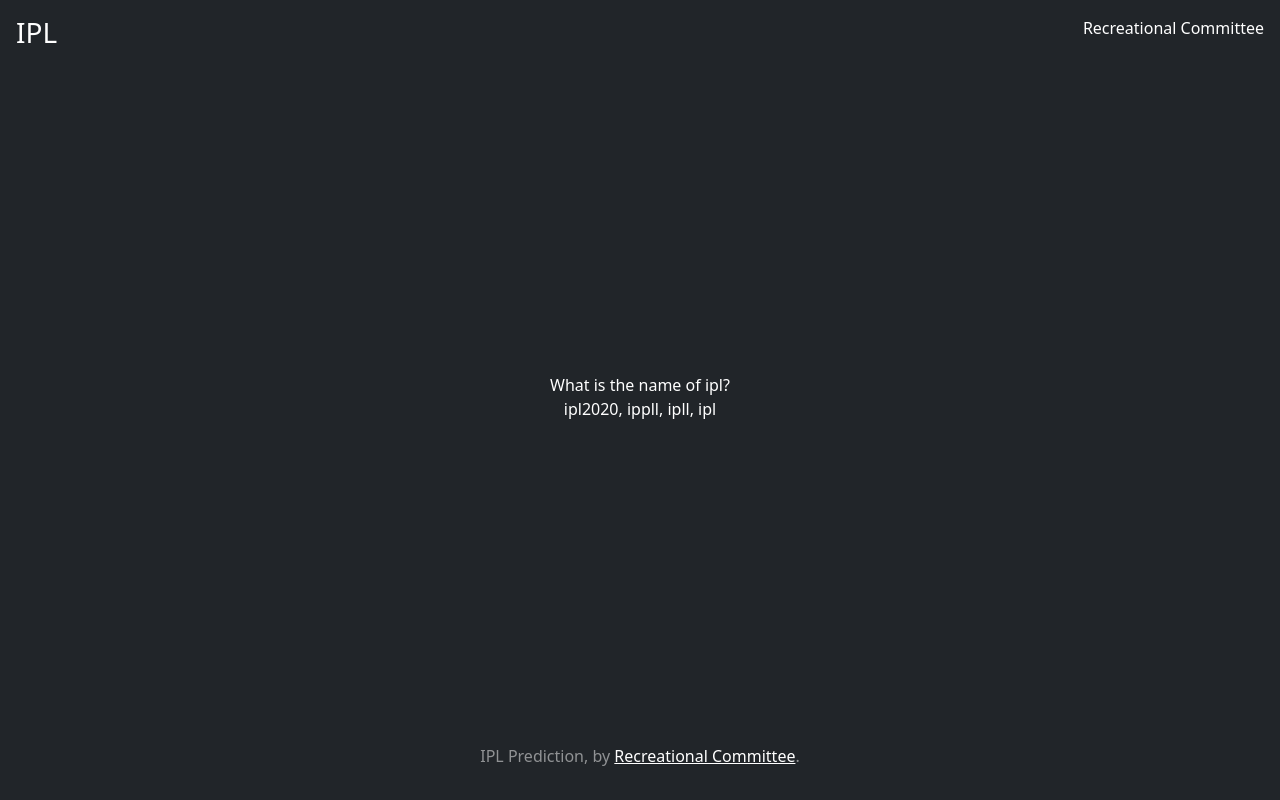
After one commit to inv-midhunbenny/Predict-Grid, a Django app: template PredictGrid/PredictGridApp/templates/poll.html in a window 1280 px wide. The commit adds this page. Run offline with Django 4.2, Linux system fonts and the light colour scheme; the template is opened without the code that fills it: values that come from a table or form of the project are taken from there, others are empty; data comes from the database, SQL or seed files in the repository; both versions use the stored data as it was after the commit; some libraries are stand-ins or nearby versions.

Commit message:
Changes for poll prediction

```diff
--- a/PredictGrid/PredictGridApp/models.py
+++ b/PredictGrid/PredictGridApp/models.py
@@ -47,6 +47,8 @@
     created_at=models.DateField(auto_now_add=True,null=False)
     updated_at=models.DateField(auto_now=True,null=False)
 
+    def __str__(self) -> str:
+       return '{}, {}, {}, {}'.format(self.option4, self.option3, self.option2, self.option1)
     class Meta:
         db_table="option"
 
--- /dev/null
+++ b/PredictGrid/PredictGridApp/templates/poll.html
@@ -0,0 +1,84 @@
+
+<!doctype html>
+<html lang="en" class="h-100">
+  <head>
+    <meta charset="utf-8">
+    <meta name="viewport" content="width=device-width, initial-scale=1">
+    <meta name="description" content="">
+    <meta name="author" content="Mark Otto, Jacob Thornton, and Bootstrap contributors">
+    <meta name="generator" content="Hugo 0.88.1">
+    <title>IPL Prediction - PredictGrid</title>
+
+    <link rel="canonical" href="https://getbootstrap.com/docs/5.1/examples/cover/">
+
+    <link rel="stylesheet" href="https://stackpath.bootstrapcdn.com/bootstrap/4.1.0/css/bootstrap.min.css" integrity="sha384-9gVQ4dYFwwWSjIDZnLEWnxCjeSWFphJiwGPXr1jddIhOegiu1FwO5qRGvFXOdJZ4" crossorigin="anonymous">
+    <!-- Our Custom CSS -->
+    <link href="https://cdn.jsdelivr.net/npm/bootstrap@5.1.3/dist/css/bootstrap.min.css" rel="stylesheet" integrity="sha384-1BmE4kWBq78iYhFldvKuhfTAU6auU8tT94WrHftjDbrCEXSU1oBoqyl2QvZ6jIW3" crossorigin="anonymous">
+    <script src="https://cdn.jsdelivr.net/npm/bootstrap@5.1.3/dist/js/bootstrap.bundle.min.js" integrity="sha384-ka7Sk0Gln4gmtz2MlQnikT1wXgYsOg+OMhuP+IlRH9sENBO0LRn5q+8nbTov4+1p" crossorigin="anonymous"></script>
+    <!-- Font Awesome JS -->
+    <script defer src="https://use.fontawesome.com/releases/v5.0.13/js/solid.js" integrity="sha384-tzzSw1/Vo+0N5UhStP3bvwWPq+uvzCMfrN1fEFe+xBmv1C/AtVX5K0uZtmcHitFZ" crossorigin="anonymous"></script>
+    <script defer src="https://use.fontawesome.com/releases/v5.0.13/js/fontawesome.js" integrity="sha384-6OIrr52G08NpOFSZdxxz1xdNSndlD4vdcf/q2myIUVO0VsqaGHJsB0RaBE01VTOY" crossorigin="anonymous"></script>
+
+
+    <!-- Bootstrap core CSS -->
+<link href="/docs/5.1/dist/css/bootstrap.min.css" rel="stylesheet" integrity="sha384-1BmE4kWBq78iYhFldvKuhfTAU6auU8tT94WrHftjDbrCEXSU1oBoqyl2QvZ6jIW3" crossorigin="anonymous">
+
+    <!-- Favicons -->
+<link rel="apple-touch-icon" href="/docs/5.1/assets/img/favicons/apple-touch-icon.png" sizes="180x180">
+<link rel="icon" href="/docs/5.1/assets/img/favicons/favicon-32x32.png" sizes="32x32" type="image/png">
+<link rel="icon" href="/docs/5.1/assets/img/favicons/favicon-16x16.png" sizes="16x16" type="image/png">
+<link rel="manifest" href="/docs/5.1/assets/img/favicons/manifest.json">
+<link rel="mask-icon" href="/docs/5.1/assets/img/favicons/safari-pinned-tab.svg" color="#7952b3">
+<link rel="icon" href="/docs/5.1/assets/img/favicons/favicon.ico">
+<meta name="theme-color" content="#7952b3">
+
+
+    <style>
+      .bd-placeholder-img {
+        font-size: 1.125rem;
+        text-anchor: middle;
+        -webkit-user-select: none;
+        -moz-user-select: none;
+        user-select: none;
+      }
+
+      @media (min-width: 768px) {
+        .bd-placeholder-img-lg {
+          font-size: 3.5rem;
+        }
+      }
+    </style>
+
+
+    <!-- Custom styles for this template -->
+    <link href="cover.css" rel="stylesheet">
+  </head>
+  <body class="d-flex h-100 text-center text-white bg-dark">
+
+<div class="cover-container d-flex w-100 h-100 p-3 mx-auto flex-column">
+  <header class="mb-auto">
+    <div>
+      <h3 class="float-md-start mb-0">IPL</h3>
+      <nav class="nav nav-masthead justify-content-center float-md-end">
+        <a class="float-md-start mb-0">Recreational Committee</a>
+      </nav>
+    </div>
+  </header>
+
+  {{question.question}}
+
+
+  <main class="px-3">
+
+    {{ option }}
+  </main>
+
+  <footer class="mt-auto text-white-50">
+    <p>IPL Prediction, by <a href="#" class="text-white">Recreational Committee</a>.</p>
+  </footer>
+</div>
+
+
+
+  </body>
+</html>
```
Also changed, not shown: PredictGrid/PredictGridApp/templates/index.html (+31 -15 lines), PredictGrid/PredictGridApp/templates/result.html (+15 -15 lines), PredictGrid/PredictGridApp/views.py (+7 -5 lines), PredictGrid/PredictGridApp/static/img/500*people.jpeg (added), PredictGrid/PredictGridApp/static/img/fifa.jpg (added), PredictGrid/PredictGridApp/static/img/icl.jpg (added), PredictGrid/PredictGridApp/static/img/ipl.jpg (added), PredictGrid/PredictGridApp/static/img/rc_500.jpg (added), PredictGrid/PredictGridApp/static/img/watch_500.png (added), PredictGrid/db.sqlite3.
